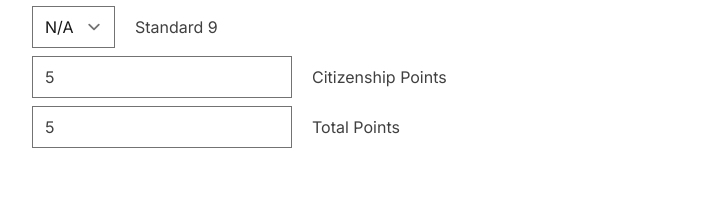
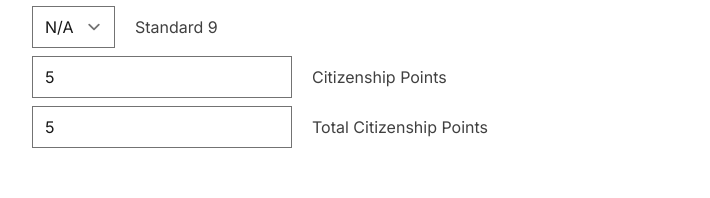
Before and after one commit to jlgoff3/algebra2-website, a Next.js app: page /grade-calculator in a window 1280 px wide. Shown: the part 848-1046 px from the top of the page, without its empty margins (96-806 px from the left). Built offline with nearby package versions, Linux system fonts and the light colour scheme.

Commit message:
clean calculator formatting

```diff
--- a/pages/grade-calculator.tsx
+++ b/pages/grade-calculator.tsx
@@ -63,7 +63,8 @@ const finalGradeSBG = (finalGrade: number) => {
   const sortedSBG = Object.entries(SBGtoPercent)
     .filter(([, v]) => v !== null)
     .sort(([, a], [, b]) => a - b)
-  return sortedSBG.find(([_, percent]) => finalGrade <= percent)[0]
+  const foundSBG = sortedSBG.find(([_, percent]) => finalGrade <= percent)
+  return foundSBG?.[0] ?? 'N/A'
 }
 
 const GradeCalculator = () => {
@@ -71,8 +72,7 @@ const GradeCalculator = () => {
   const [citizenship, setCitizenship] = useState(SemesterA_Citizenship)
   const updateGrade = (e, key) =>
     setGrades(grades.map((v, i) => (i != key ? v : { ...v, val: Number(e.target.value) })))
-  const updateCitizenship = (e, type) =>
-    setCitizenship({ ...citizenship, [type]: e.target.value })
+  const updateCitizenship = (e, type) => setCitizenship({ ...citizenship, [type]: e.target.value })
   const finalGrade = calculateGrades(grades, citizenship)
   const formattedFinalGrade = formatGrade(finalGrade)
   const finalSBG = finalGradeSBG(finalGrade)
@@ -81,7 +81,11 @@ const GradeCalculator = () => {
     <div>
       <h1>Final Grade Calculator</h1>
       <p>
-        Use the dropdowns below to adjust the grades for your standards and citizenship category. Please note that this calculator is not intended to replace your gradebook or communicating with your teacher. Due to certain factors, the grade calculator below may be around 1% off from your actual final grade, and as such, the calculator should only be used as a tool to help you understand what you need to do to achieve the grade level you desire.
+        Use the dropdowns below to adjust the grades for your standards and citizenship category.
+        Please note that this calculator is not intended to replace your gradebook or communicating
+        with your teacher. Due to certain factors, the grade calculator below may be around 1% off
+        from your actual final grade, and as such, the calculator should only be used as a tool to
+        help you understand what you need to do to achieve the grade level you desire.
       </p>
       <p>
         Based on what you've currently entered, your Expected Grade is:
@@ -118,9 +122,12 @@ const GradeCalculator = () => {
       <div className="my-2">
         <input
           type="number"
+          size={4}
+          max={citizenship.max}
           id="citizenship-points"
           value={citizenship.val}
           onChange={(e) => updateCitizenship(e, 'val')}
+          className="text-gray-900"
         />
         <label htmlFor="citizenship-points" className="ml-5">
           Citizenship Points
@@ -128,13 +135,15 @@ const GradeCalculator = () => {
       </div>
       <div className="my-2">
         <input
-          type='number'
+          type="number"
+          size={4}
           id="citizenship-total"
           value={citizenship.max}
           onChange={(e) => updateCitizenship(e, 'max')}
+          className="text-gray-900"
         />
         <label htmlFor="citizenship-total" className="ml-5">
-          Total Points
+          Total Citizenship Points
         </label>
       </div>
     </div>
```
